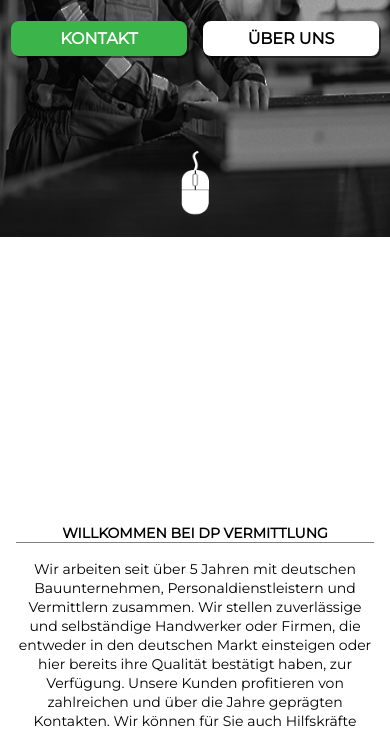
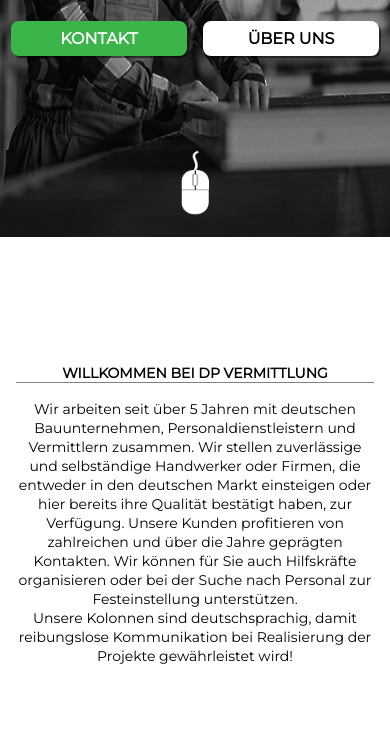
Before and after one commit to 3xoses/DPVermittlung_site, a plain HTML site: page index.html in a window 390 px wide. Shown: the part 363-1095 px from the top of the page. Drawn offline with Linux system fonts and the light colour scheme.

Commit message:
change margin top in container welcome text

```diff
--- a/main.css
+++ b/main.css
@@ -403,4 +403,8 @@ body {
     background-size: cover;
     background-repeat: no-repeat;
 }
+
+.container__welcomeText {
+    margin-top: -10rem;
 }
+}
```
